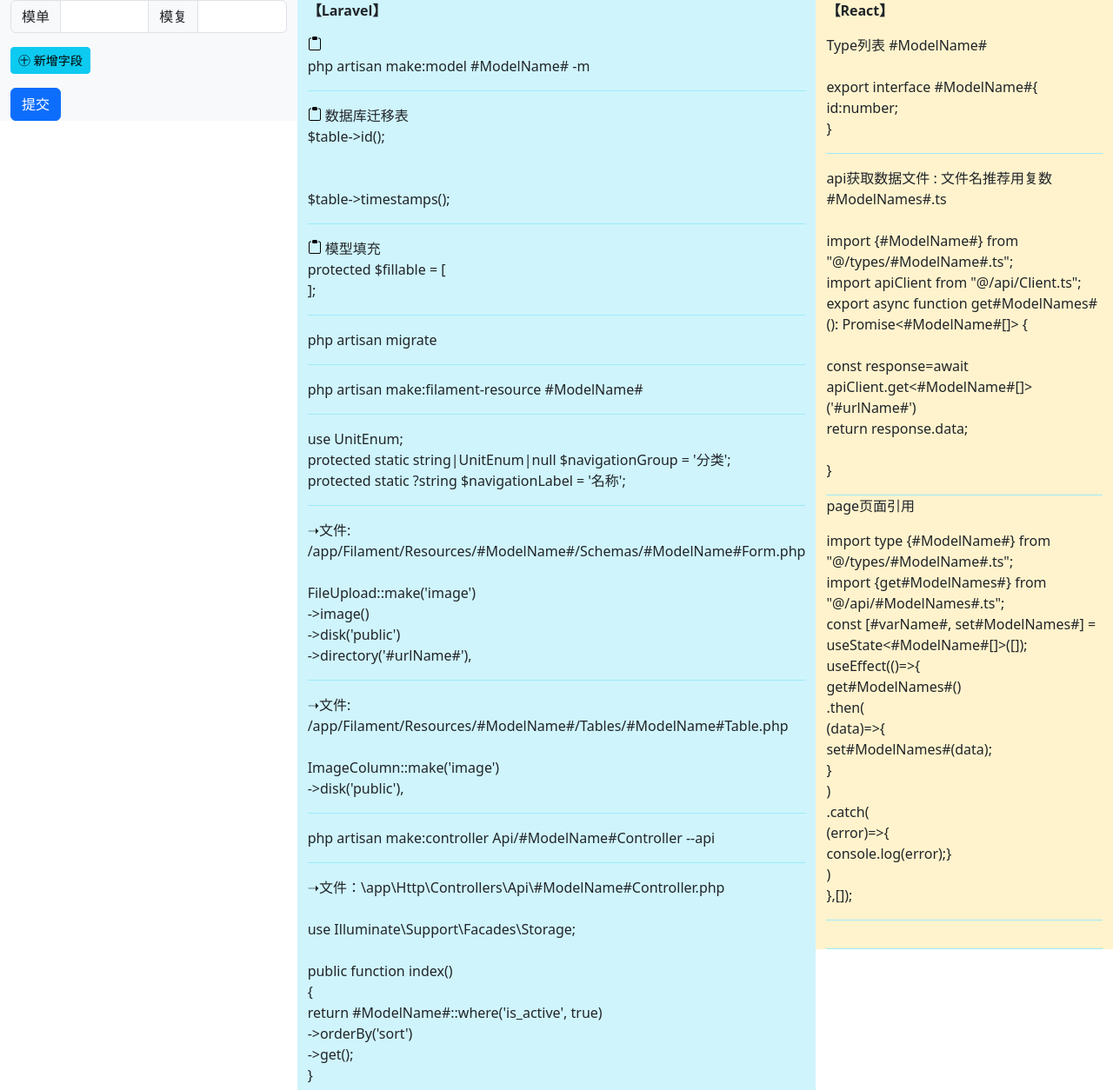
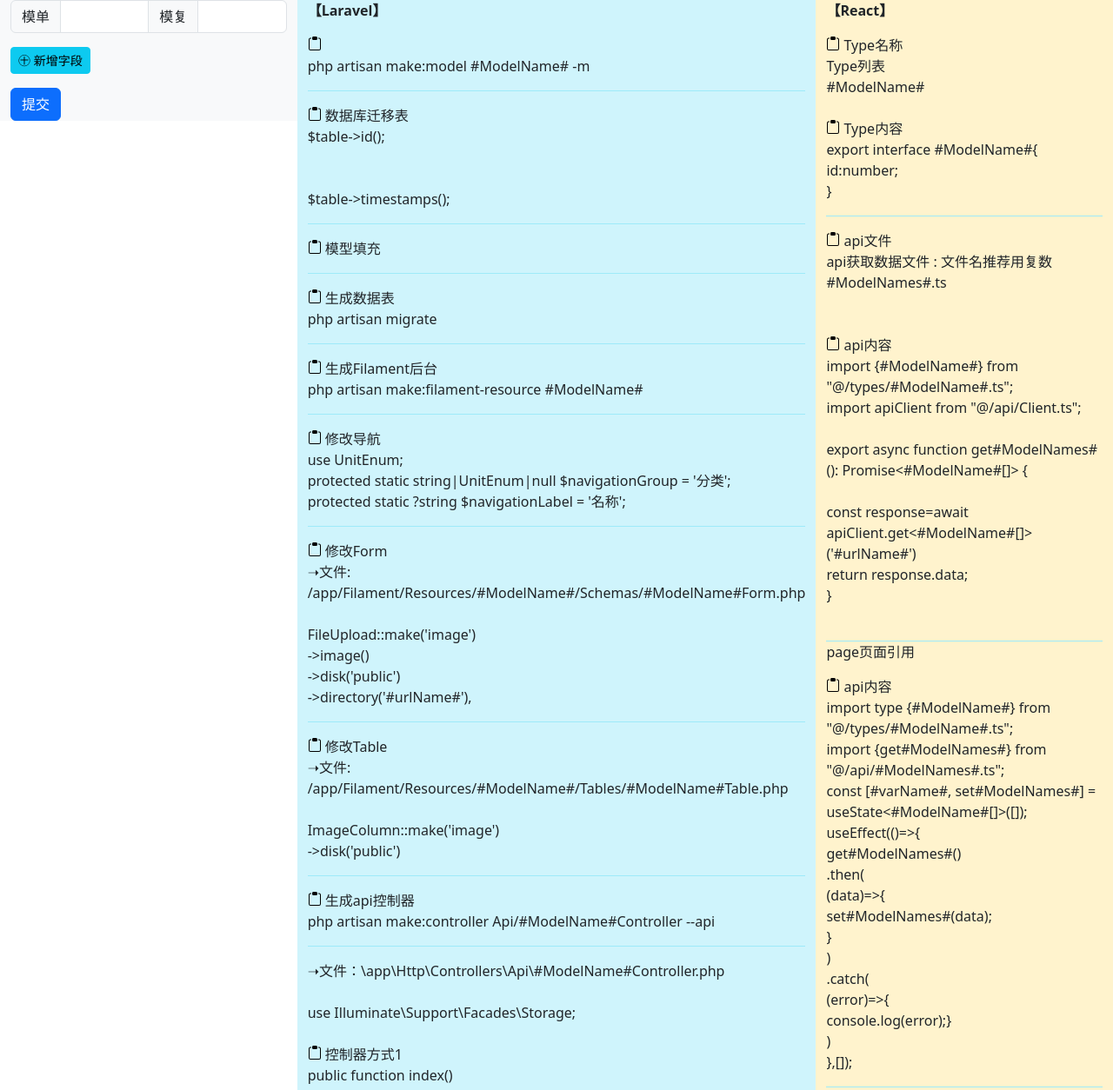
Before and after one commit to jetzuomaolian/React-Laravel-generator, a plain HTML site: page index.html in a window 1280 px wide. Shown: the top 1254 px of the page at 87% size. Drawn offline with Linux system fonts and the light colour scheme.

Commit message:
all-copy-done

```diff
--- a/index.html
+++ b/index.html
@@ -81,7 +81,7 @@
             <div class="item laravel-step3">
                 <span class="copyBtn clipboard-icon" data-target="laravel-modelFillable"></span>
                 模型填充<br>
-                protected $fillable = [<br>
+
 
                 <div id="laravel-modelFillable" class="fillableDiv"></div>
                 <!--'title_zh',<br>
@@ -92,51 +92,75 @@
                 'description2_ja',<br>
                 'image',<br>-->
 
-                ];<br>
+
             </div>
             <div class="item laravel-step4">
-                php artisan migrate
+                <span class="copyBtn clipboard-icon" data-target="laravel-database"></span>
+                生成数据表<br>
+                <div id="laravel-database">php artisan migrate</div>
             </div>
             <div class="item laravel-step5">
-                php artisan make:filament-resource #ModelName#
+                <span class="copyBtn clipboard-icon" data-target="laravel-filament"></span>
+                生成Filament后台<br>
+                <div id="laravel-filament">php artisan make:filament-resource #ModelName#</div>
             </div>
             <div class="item laravel-step6">
+                <span class="copyBtn clipboard-icon" data-target="laravel-navigation"></span>
+                修改导航<br>
+                <div id="laravel-navigation">
                 use UnitEnum;<br>
                 protected static string|UnitEnum|null $navigationGroup = '分类';<br>
                 protected static ?string $navigationLabel = '名称';
                 </div>
+            </div>
             <div class="item laravel-step7">
+                <span class="copyBtn clipboard-icon" data-target="laravel-resource-form"></span>
+                修改Form<br>
                 ➝文件: /app/Filament/Resources/#ModelName#/Schemas/#ModelName#Form.php<br><br>
 
                 FileUpload::make('image')<br>
                 ->image()<br>
+                <div id="laravel-resource-form">
                     ->disk('public')<br>
-                ->directory('#urlName#'),<br>
+                    ->directory('#urlName#'),
+                </div>
+
             </div>
 
             <div class="item laravel-step8">
+                <span class="copyBtn clipboard-icon" data-target="laravel-resource-table"></span>
+                修改Table<br>
                 ➝文件: /app/Filament/Resources/#ModelName#/Tables/#ModelName#Table.php<br><br>
                 ImageColumn::make('image')<br>
-                ->disk('public'),
+                <div id="laravel-resource-table">->disk('public')</div>
             </div>
             <div class="item laravel-step9">
-                php artisan make:controller Api/#ModelName#Controller --api
+                <span class="copyBtn clipboard-icon" data-target="laravel-make-controller"></span>
+                生成api控制器<br>
+                <div id="laravel-make-controller">php artisan make:controller Api/#ModelName#Controller --api</div>
+
             </div>
             <div class="item laravel-step11">
                 ➝文件：\app\Http\Controllers\Api\#ModelName#Controller.php<br><br>
                 use Illuminate\Support\Facades\Storage;<br><br>
 
-
+                <span class="copyBtn clipboard-icon" data-target="laravel-controller-index1"></span>
+                控制器方式1<br>
                 public function index()<br>
                 {<br>
+                <div id="laravel-controller-index1">
                     return #ModelName#::where('is_active', true)<br>
                     ->orderBy('sort')<br>
                     ->get();<br>
-                }<br><br><br>
+                    }
+                </div>
+                <br>
 
-
+                <span class="copyBtn clipboard-icon" data-target="laravel-controller-index2"></span>
+                控制器方式2<br>
                 public function index()<br>
                 {<br>
+                <div id="laravel-controller-index2">
                     return #ModelName#::query()<br>
                         ->where('is_active', true)<br>
                         ->orderBy('sort')<br>
@@ -146,24 +170,19 @@
                                 <div class="controllerDiv">
 
                                 </div>
-                               <!-- 'id' => $item->id,<br>
-                                'title_zh' => $item->title_zh,<br>
-                                'title_ja' => $item->title_ja,<br>
-                                'desc_zh' => $item->desc_zh,<br>
-                                'desc_ja' => $item->desc_ja,<br>
-                                'spec_zh' => $item->spec_zh,<br>
-                                'spec_ja' => $item->spec_ja,<br>
-                                'sort'=> $item->sort,<br>
-                                'is_active' => $item->is_active,<br>
-                                'image' => Storage::disk('public')->url($item->image),<br>-->
+
                             ];
-                        });
+                        };
+                </div>
 						<br>
                 }
             </div>
-            <div>➝文件：/routes/api.php ※推荐用复数</div>
+
             <div class="item laravel-step12">
-                Route::get('/#urlName#', [#ModelName#Controller::class, 'index']);
+                <span class="copyBtn clipboard-icon" data-target="laravel-api"></span>
+                添加api<br>
+                ➝文件：/routes/api.php ※推荐用复数
+                <div id="laravel-api">Route::get('/#urlName#', [#ModelName#Controller::class, 'index']);</div>
             </div>
             <div class="item laravel-step13">
 
@@ -178,39 +197,47 @@
         <div class="col bg-warning-subtle fw-lighter">
             <div class="fw-bold">【React】</div>
             <div class="item React-step1">
-                Type列表  #ModelName# <br> <br>
+                <span class="copyBtn clipboard-icon" data-target="react-typeName"></span>
+                Type名称<br>
+                Type列表  <div id="react-typeName">#ModelName# </div>
+                <br>
+                <span class="copyBtn clipboard-icon" data-target="react-typeContent"></span>
+                Type内容<br>
+
+                <div id="react-typeContent">
                     export interface  #ModelName#{ <br>
-                id:number; <br>
+                    id:number;
 
                     <div class="typeDiv"></div>
+                    }
+                </div>
 
-                <!--title_zh: string; <br>
-                title_ja: string; <br>
-                desc_zh: string | null; <br>
-                desc_ja: string | null; <br>
-                spec_zh: string | null; <br>
-                spec_ja: string | null; <br>
-                image: string | null; <br>
-                sort: number;<br>
-                is_active: boolean;<br>-->
-                }<br>
             </div>
 
             <div class="item React-step2">
-                api获取数据文件 : 文件名推荐用复数#ModelNames#.ts<br><br>
+                <span class="copyBtn clipboard-icon" data-target="react-apiName"></span>
+                api文件<br>
+                api获取数据文件 : 文件名推荐用复数  <div id="react-apiName">#ModelNames#.ts</div> <br><br>
+
+                <span class="copyBtn clipboard-icon" data-target="react-apiContent"></span>
+                api内容<br>
+                <div id="react-apiContent">
                     import {#ModelName#} from "@/types/#ModelName#.ts";<br>
-                import apiClient from "@/api/Client.ts";<br>
+                    import apiClient from "@/api/Client.ts";<br><br>
                     export async function get#ModelNames#(): Promise<#ModelName#[]> {<br><br>
-
                     const response=await apiClient.get<#ModelName#[]>('#urlName#')<br>
-                    return response.data;<br><br>
-
-                    }<br>
+                    return response.data;<br>
+                    }
+                </div>
+                <br>
             </div>
             <div>
                 page页面引用
             </div>
             <div class="item React-step3">
+                <span class="copyBtn clipboard-icon" data-target="react-page"></span>
+                api内容<br>
+                <div id="react-page">
                     import type {#ModelName#} from "@/types/#ModelName#.ts";<br>
                     import {get#ModelNames#} from "@/api/#ModelNames#.ts";<br>
 
@@ -229,6 +256,9 @@
                     console.log(error);} <br>
                     )<br>
                     },[]);<br>
+
+                </div>
+
             </div>
             <div class="item React-step4"></div>
         </div>
--- a/js/submit.js
+++ b/js/submit.js
@@ -1,4 +1,5 @@
 export function submit(){
+
 
     const subBtn=document.querySelector('#submit');
     subBtn.addEventListener('click', e => {
@@ -98,6 +99,7 @@ export function submit(){
 
 
         });
+        fillableString+=']';
 
         console.log(migrateString);
         document.querySelector('.migrateDiv').innerHTML = migrateString;
```
Lines whose indentation alone changed are shown as unchanged.
